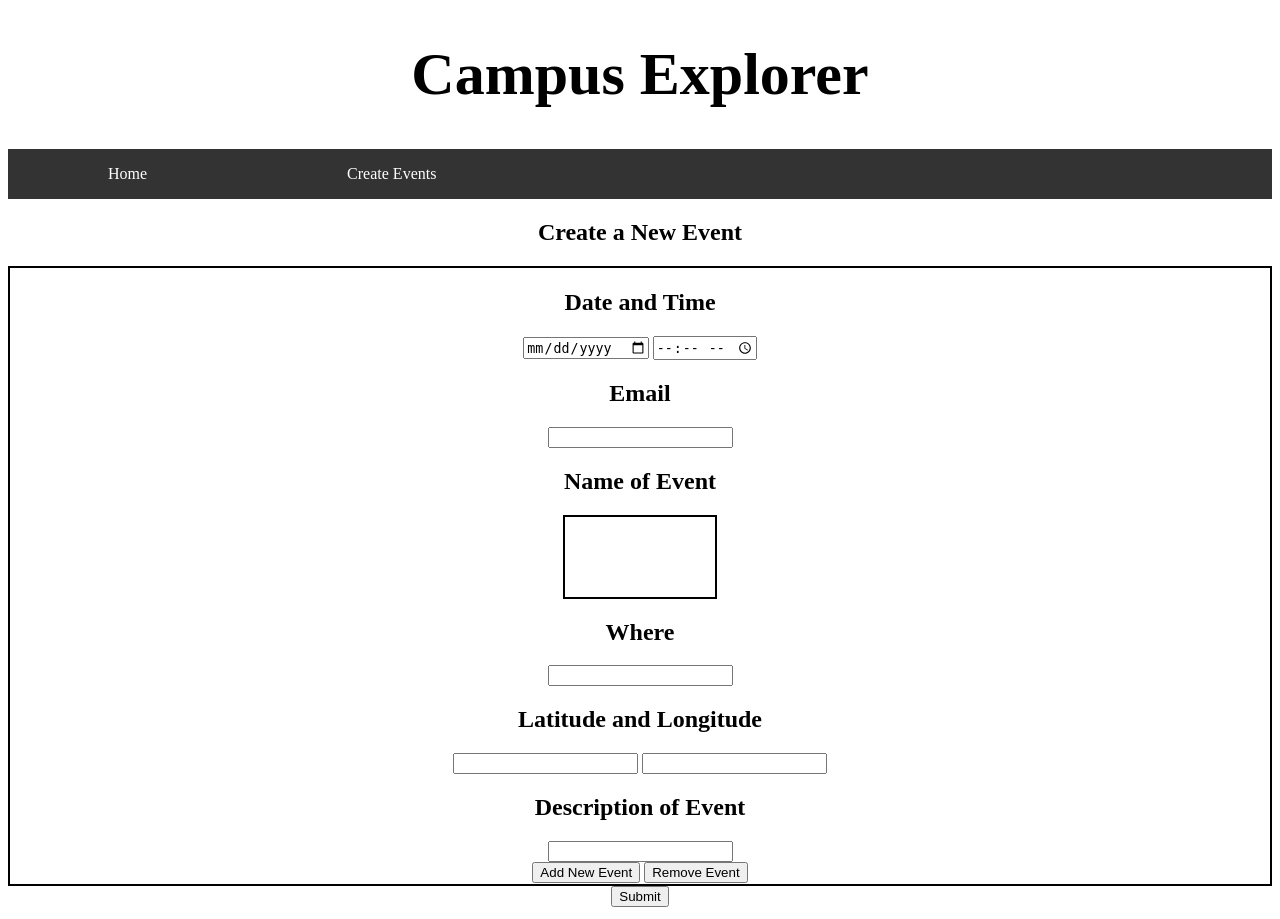
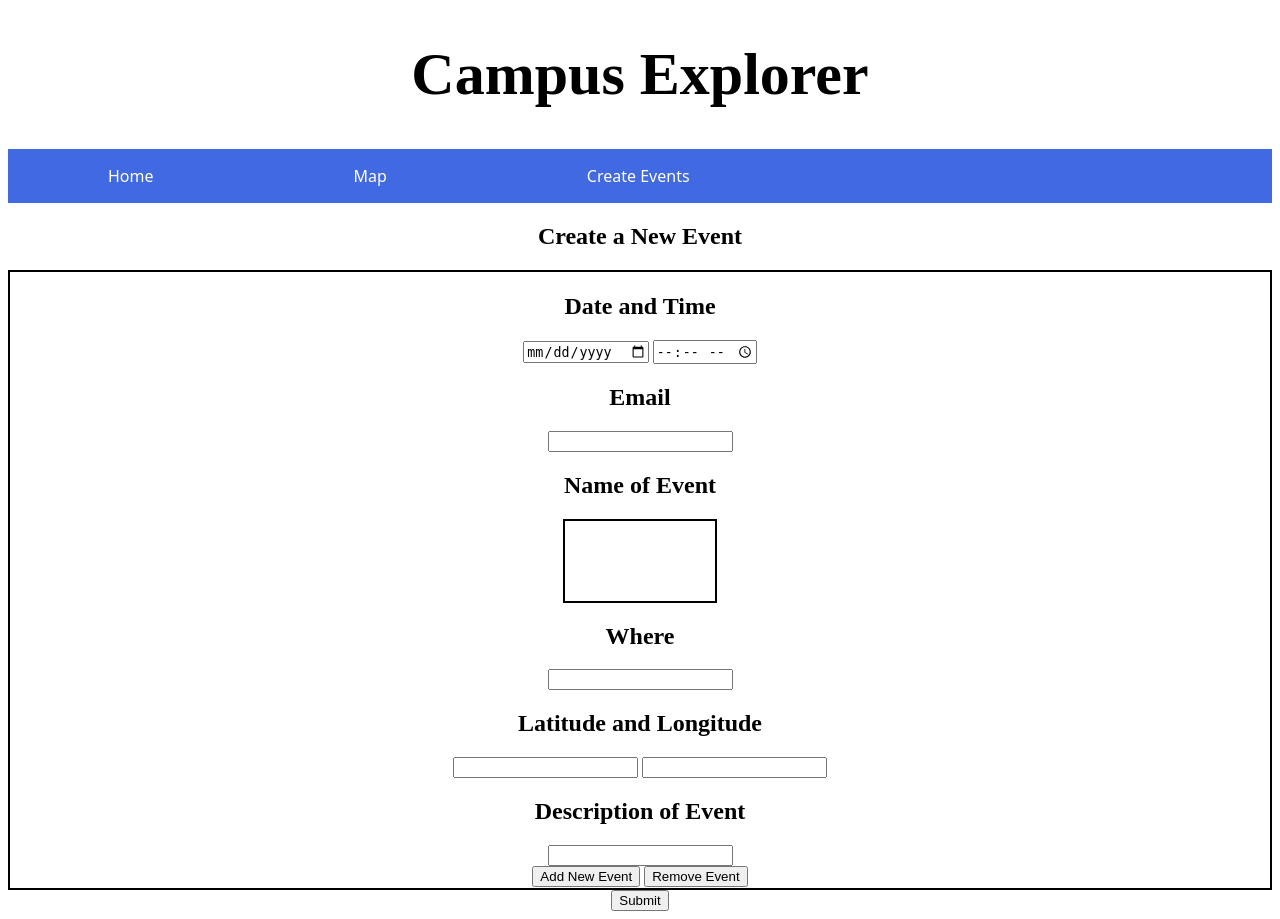
Before and after one commit to jdiggles17/CSSI-Project, a Python web app: template cssi-pathfinder-project/templates/create.html in a window 1280 px wide. Run offline with Jinja, Linux system fonts and the light colour scheme; the template is opened without the code that fills it, so the values that code supplies are empty.

Commit message:
small html changes

```diff
--- a/cssi-pathfinder-project/static_content/style.css
+++ b/cssi-pathfinder-project/static_content/style.css
@@ -25,10 +25,10 @@ body {
   text-align: column;
 }
 
-    .parallax-one {
+.parallax-one{
     /*The image in this parallax does not want to show MUST BE FIXED!!!*/
     /* The image used */
-        background-image: url("https://lostandtaken.com/wp-content/uploads/edd/2016/02/colorful-watercolor-paint-texture-14.jpg");
+    background-image: url("http://zellox.com/wp-content/uploads/2016/05/website-backgrounds-%E2%80%AB1%E2%80%AC-%E2%80%AB%E2%80%AC.jpg");
 
     /* Set a specific height */
     min-height: 200px;
@@ -36,7 +36,7 @@ body {
     /* Create the parallax scrolling effect */
     background-attachment:scroll;
     background-position: center;
-        background-repeat: no-repeat;
+    background-repeat:no-repeat;
     background-size: cover;
   }
 
@@ -45,20 +45,24 @@ body {
           margin: 0;
           padding: 0;
           overflow: hidden;
-        background-color: #333;
+          background-color: royalblue;
       }
+
       li {
           float: left;
       }
+
       li a {
-        display: block;
+          display:block;
+          font-family: system-ui;
           color: white;
           text-align: center;
           padding: 16px 100px;
-        text-decoration: none;
+          text-decoration:none;
       }
+
       li a:hover {
-        background-color: #111;
+          background-color: darkblue;
       }
 
 #background{
--- a/cssi-pathfinder-project/templates/create.html
+++ b/cssi-pathfinder-project/templates/create.html
@@ -11,8 +11,9 @@
   </head>
   <body>
   <ul>
-    <li><a class="active" href="events.html">Home</a></li>
-    <li><a href="create.html">Create Events</a></li>
+    <li><a href="..">Home</a></li>
+    <li><a href="../map">Map</a></li>
+    <li><a href="">Create Events</a></li>
   </ul>
 
 
```
Also changed, not shown: cssi-pathfinder-project/templates/events.html (+25 -42 lines). Lines whose indentation alone changed are shown as unchanged.
